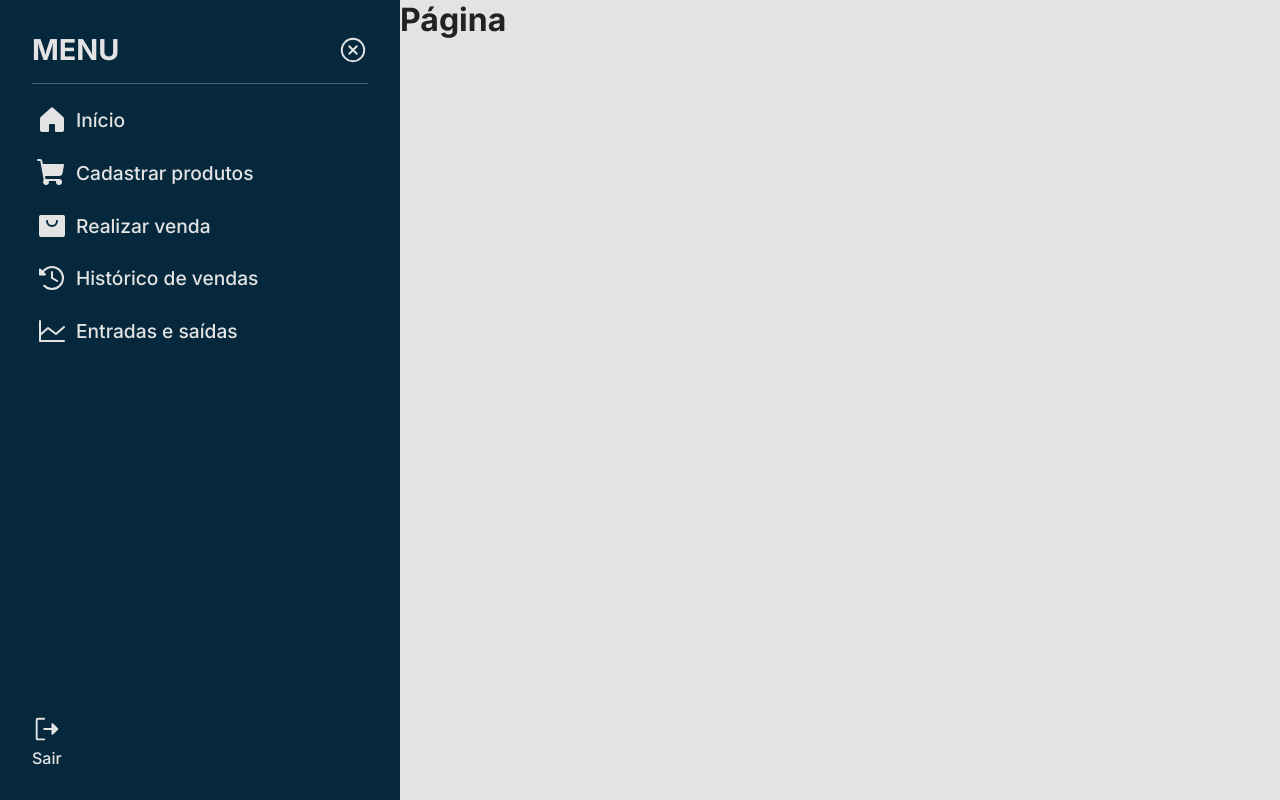
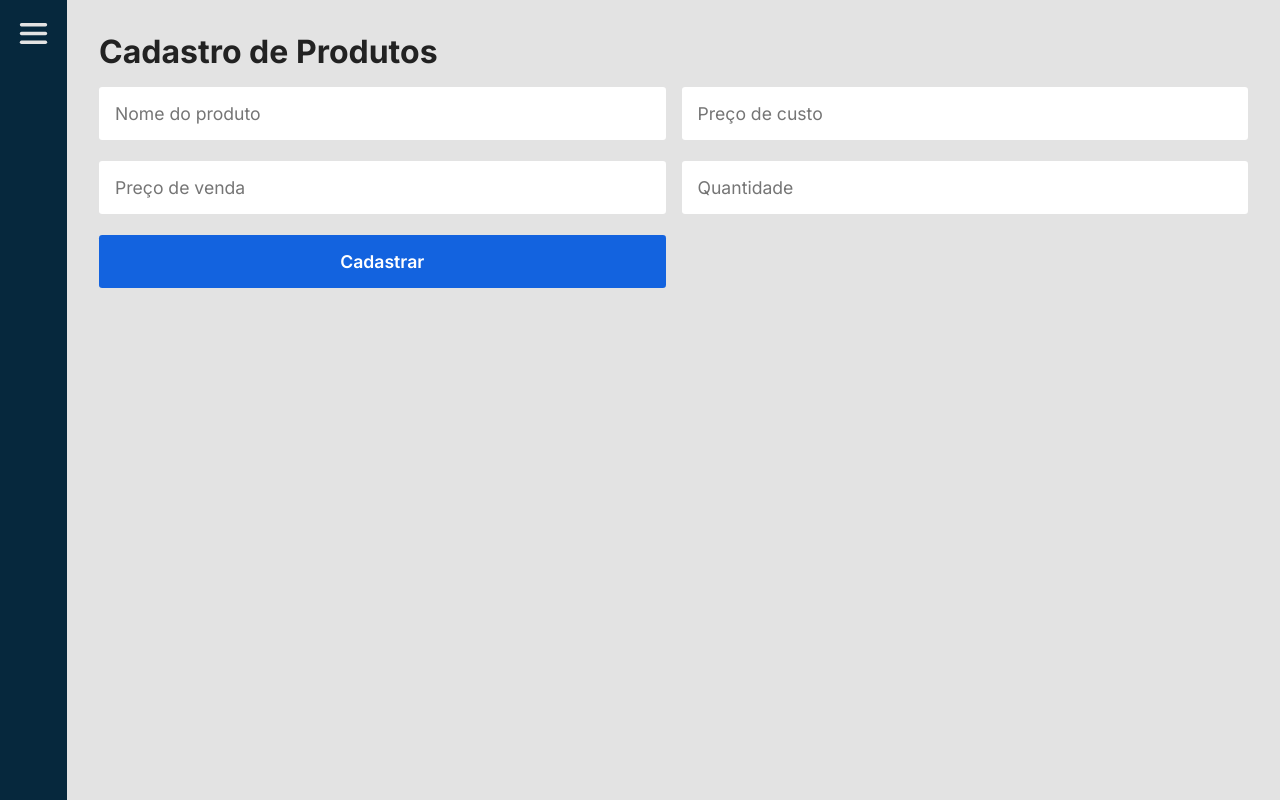
Before and after one commit to luccarauedys/pdv-frontend, a React (Vite) app: page /home/products in a window 1280 px wide. Built offline with nearby package versions, Linux system fonts and the light colour scheme; no server answers.

Commit message:
feat: cadastro de produtos

```diff
--- a/src/App/index.jsx
+++ b/src/App/index.jsx
@@ -5,6 +5,7 @@ import { SignIn } from "../pages/SignIn";
 import { SignUp } from "../pages/SignUp";
 import { Home } from "../pages/Home";
 import { Products } from "../pages/Products";
+import { EditProduct } from "../pages/EditProduct";
 import { Sales } from "../pages/Sales";
 import { History } from "../pages/History";
 import { Cashflow } from "../pages/Cashflow";
@@ -22,6 +23,7 @@ export function App() {
           <Route path="/home" element={<DefaultLayout />}>
             <Route index element={<Home />} />
             <Route path="products" element={<Products />} />
+            <Route path="products/:id" element={<EditProduct />} />
             <Route path="sales" element={<Sales />} />
             <Route path="history" element={<History />} />
             <Route path="cashflow" element={<Cashflow />} />
--- a/src/assets/globalStyle.js
+++ b/src/assets/globalStyle.js
@@ -60,7 +60,7 @@ export const GlobalStyle = createGlobalStyle`
     cursor: pointer;
 
     &:hover {
-      opacity: 80%;
+      filter: brightness(120%);
     }
   }
 
--- a/src/components/Menu/index.jsx
+++ b/src/components/Menu/index.jsx
@@ -13,7 +13,7 @@ import {
 } from "phosphor-react";
 
 export function Menu() {
-  const [isOpen, setIsOpen] = React.useState(true);
+  const [isOpen, setIsOpen] = React.useState(false);
   const navigate = useNavigate();
 
   const handleLogout = () => {
@@ -80,7 +80,7 @@ const MenuIcon = styled.div`
 `;
 
 const MenuContainer = styled.div`
-  width: 400px;
+  width: 350px;
   height: 100vh;
   padding: 2rem;
   display: flex;
@@ -121,11 +121,13 @@ const MenuItem = styled.div`
   display: flex;
   align-items: center;
   gap: 0.5rem;
+  transition: all 0.5s;
 
   &:hover {
     color: #06283d;
     background-color: #dff6ff;
     border-radius: 0.25rem;
+    transform: scale(110%);
     cursor: pointer;
   }
 `;
--- /dev/null
+++ b/src/components/ProductForm/index.jsx
@@ -0,0 +1,103 @@
+import React from "react";
+import styled from "styled-components";
+import { useForm } from "react-hook-form";
+import { yupResolver } from "@hookform/resolvers/yup";
+import * as yup from "yup";
+import { useCompanyData } from "../../hooks/useCompanyData";
+import { ToastContainer } from "react-toastify";
+import { notifyError } from "../../utils/toasts";
+
+const schema = yup
+  .object({
+    name: yup.string().required("O nome do produto é obrigatório"),
+    costPrice: yup
+      .number("")
+      .typeError("Preço de custo deve ser um número")
+      .positive("Preço de custo deve ser um número maior que 0")
+      .required("Esse campo é obrigatório"),
+    sellingPrice: yup
+      .number()
+      .typeError("Preço de venda deve ser um número")
+      .positive("Preço de venda deve ser um número maior que 0")
+      .required("Esse campo é obrigatório"),
+    quantity: yup
+      .number()
+      .typeError("Quantidade deve ser um número")
+      .min(0, "Quantidade não pode ser um número negativo")
+      .required("Esse campo é obrigatório"),
+  })
+  .required();
+
+export function ProductForm({ handleFormSubmit }) {
+  const [companyData] = useCompanyData();
+  const { company } = companyData;
+
+  const {
+    register,
+    handleSubmit,
+    formState: { errors },
+  } = useForm({
+    resolver: yupResolver(schema),
+  });
+
+  const onSubmit = async (productData) => {
+    const product = { ...productData, companyId: company.id };
+    try {
+      await handleFormSubmit(product);
+    } catch (error) {
+      if (error.response.data) notifyError(error.response.data);
+    }
+  };
+
+  return (
+    <>
+      <FormContainer onSubmit={handleSubmit(onSubmit)}>
+        <FormItem>
+          <input placeholder="Nome do produto" {...register("name", { required: true })} />
+          <p className="error">{errors.name?.message}</p>
+        </FormItem>
+
+        <FormItem>
+          <input placeholder="Preço de custo" {...register("costPrice", { required: true })} />
+          <p className="error">{errors.costPrice?.message}</p>
+        </FormItem>
+
+        <FormItem>
+          <input placeholder="Preço de venda" {...register("sellingPrice", { required: true })} />
+          <p className="error">{errors.sellingPrice?.message}</p>
+        </FormItem>
+
+        <FormItem>
+          <input placeholder="Quantidade" {...register("quantity", { required: true })} />
+          <p className="error">{errors.quantity?.message}</p>
+        </FormItem>
+
+        <FormItem>
+          <button>Cadastrar</button>
+        </FormItem>
+      </FormContainer>
+      <ToastContainer />
+    </>
+  );
+}
+
+const FormContainer = styled.form`
+  display: grid;
+  grid-template-columns: repeat(auto-fit, minmax(400px, 1fr));
+  gap: 1rem;
+`;
+
+const FormItem = styled.div`
+  button,
+  input {
+    width: 100%;
+    padding: 1rem;
+    font-size: 1.1rem;
+  }
+
+  p.error {
+    margin-top: 5px;
+    font-weight: 500;
+    color: #ff1e00;
+  }
+`;
--- /dev/null
+++ b/src/pages/EditProduct/index.jsx
@@ -0,0 +1,11 @@
+import { useParams } from "react-router-dom";
+
+export function EditProduct() {
+  const { id } = useParams();
+
+  return (
+    <div>
+      <h1>Edição de produto</h1>
+    </div>
+  );
+}
--- a/src/pages/Home/index.jsx
+++ b/src/pages/Home/index.jsx
@@ -28,7 +28,7 @@ export function Home() {
 }
 
 const Container = styled.div`
-  width: 100%;
+  flex: 1;
   padding: 2rem;
 
   h1 {
--- a/src/pages/Products/index.jsx
+++ b/src/pages/Products/index.jsx
@@ -1,7 +1,26 @@
+import styled from "styled-components";
+import { ProductForm } from "../../components/ProductForm";
+import { postProduct } from "../../services/api";
+
 export function Products() {
+  const registerProduct = async (product) => {
+    await postProduct(product);
+    window.location.reload();
+  };
+
   return (
-    <div>
-      <h1>Página</h1>
-    </div>
+    <Container>
+      <h1>Cadastro de Produtos</h1>
+      <ProductForm handleFormSubmit={registerProduct} />
+    </Container>
   );
 }
+
+const Container = styled.div`
+  flex: 1;
+  padding: 2rem;
+
+  h1 {
+    margin-bottom: 1rem;
+  }
+`;
```
